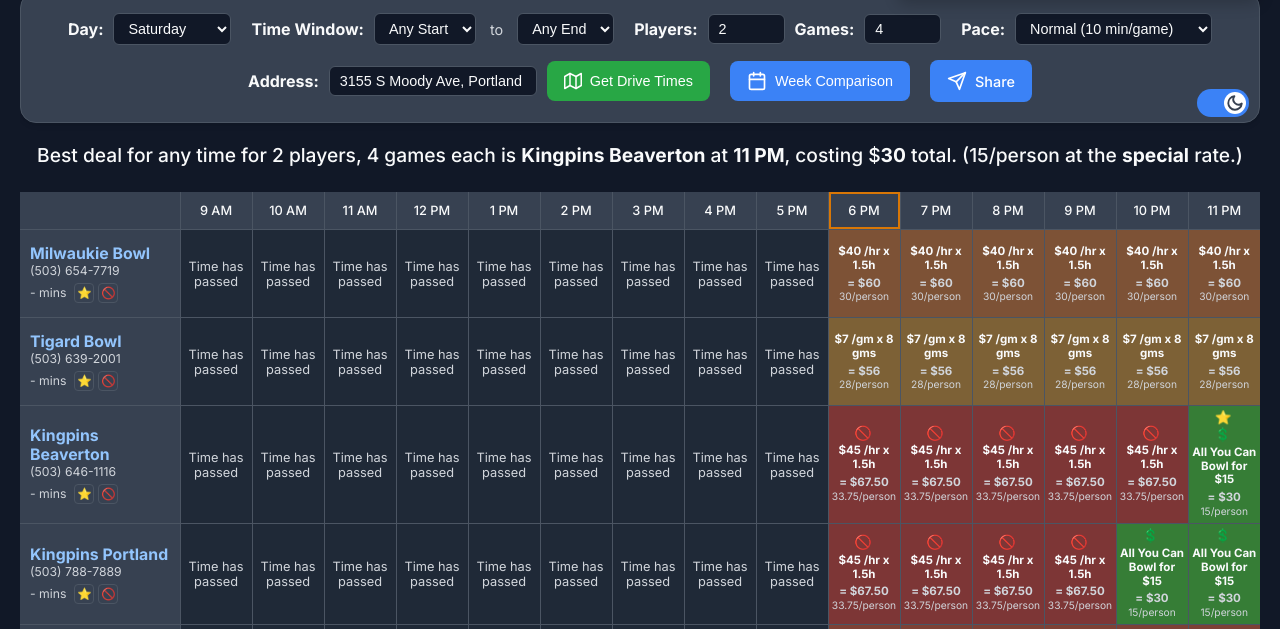
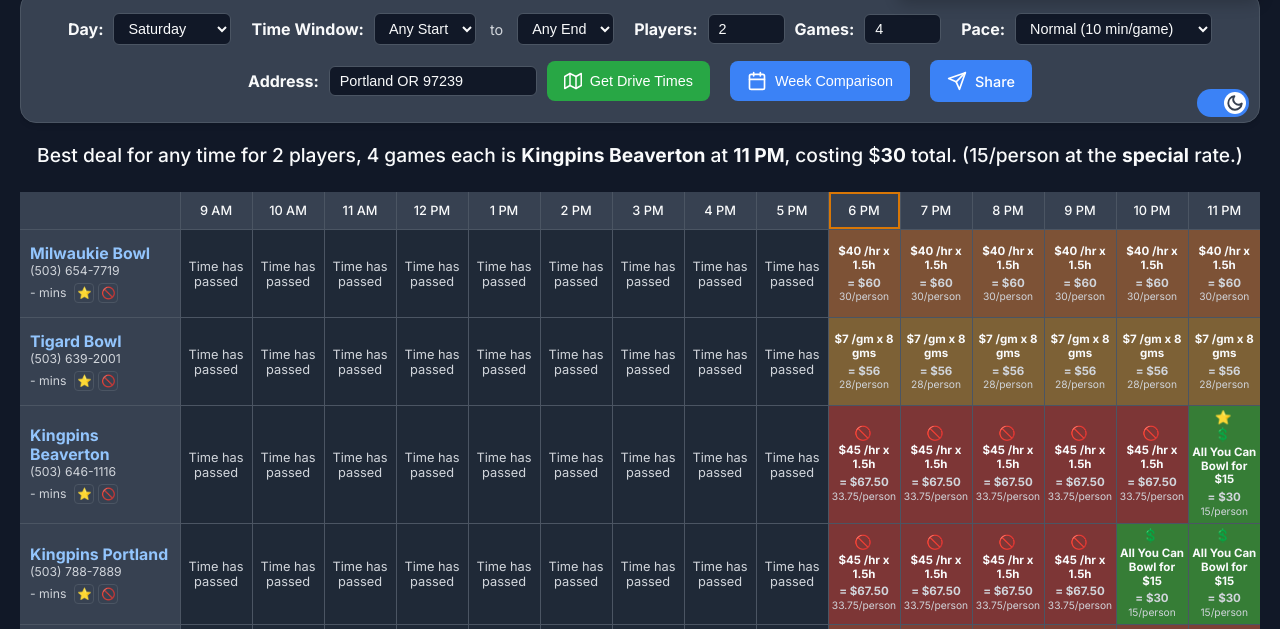
Before and after one commit to justintricate/PDX-Bowling-App, a website built with Vite: page index.html in a window 1280 px wide. Shown: the part 120-749 px from the top of the page. Built offline with nearby package versions, Linux system fonts and the light colour scheme.

Commit message:
updated default address

```diff
--- a/index.html
+++ b/index.html
@@ -85,7 +85,7 @@
             <input
               type="text"
               id="startAddress"
-              value="3155 S Moody Ave, Portland OR 97239"
+              value="Portland OR 97239"
               aria-label="Starting address for drive time calculation"
             />
             <button id="driveTimeButton" class="action-button">
```
